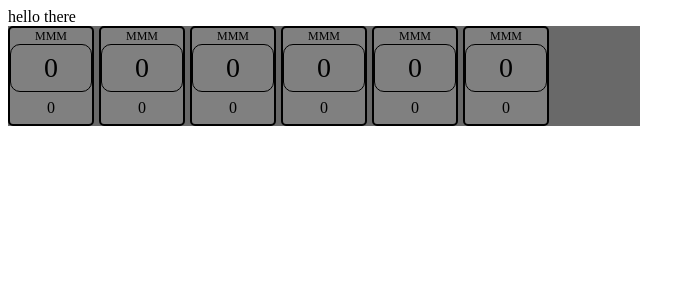
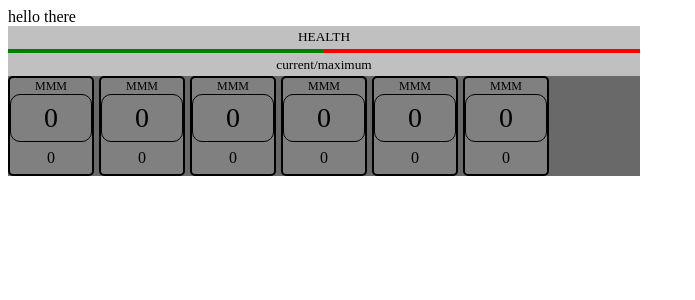
Before and after one commit to Ethwri/pf2e-sheet, a React (Create React App) app: page / in a window 1280 px wide. Shown: the top 300 px of the page, without its empty margins (0-695 px from the left). Built offline with nearby package versions, Linux system fonts and the light colour scheme; no server answers.

Commit message:
added healthbar component and styling

```diff
--- a/src/components/HealthBar/HealthBar.css
+++ b/src/components/HealthBar/HealthBar.css
@@ -0,0 +1,37 @@
+.health-hotbar {
+  display: flex;
+  flex-direction: column;
+  justify-content: space-around;
+  text-align: center;
+  background-color: silver;
+  height: 50px;
+  width: 50%;
+}
+
+.healthbar {
+  display: flex;
+  position: relative;
+  max-width: 100%;
+}
+
+.healthbar::before {
+  content: '';
+  background-color: red;
+  position: absolute;
+  transform: translateY(-50%);
+  top: 50%;
+  left: 0;
+  height: 4px;
+  width: 100%;
+}
+.current-health {
+  background-color: green;
+  position: absolute;
+  transform: translateY(-50%);
+  top: 50%;
+  left: 0;
+  height: 4px;
+  width: 50%;
+  z-index: 1;
+  transition: 0.4s ease;
+}
--- a/src/components/HealthBar/HealthBar.tsx
+++ b/src/components/HealthBar/HealthBar.tsx
@@ -1 +1,16 @@
 import * as React from 'react';
+import './HealthBar.css';
+
+export default function HealthBar() {
+    return (
+        <div className="health-hotbar">
+        <small>HEALTH</small>
+        <div className="healthbar">
+            <div className="current-health"></div>
+        </div>
+        <small>current/maximum</small>
+        {/* current needs to change the width of the css style */}
+
+    </div>
+    )
+}
--- a/src/index.tsx
+++ b/src/index.tsx
@@ -1,10 +1,12 @@
 import * as React from 'react';
 import ReactDOM from 'react-dom';
 import AttributeHotbar from  './components/AttributeHotbar/AttributeHotbar';
+import HealthBar from  './components/HealthBar/HealthBar';
 
 ReactDOM.render(
   <div>
     <React.StrictMode>hello there</React.StrictMode>
+    <HealthBar />
     <AttributeHotbar />
   </div>,
   document.getElementById('root')
--- a/tsconfig.json
+++ b/tsconfig.json
@@ -15,7 +15,7 @@
     "module": "esnext",
     "moduleResolution": "node",
     "resolveJsonModule": true,
-    "jsx": "react-jsx",
+    "jsx": "react",
     "isolatedModules": true,
     "allowSyntheticDefaultImports": true,
     "noFallthroughCasesInSwitch": true
```
Also changed, not shown: 1 other file (tests, documents, lock files or other folders).
